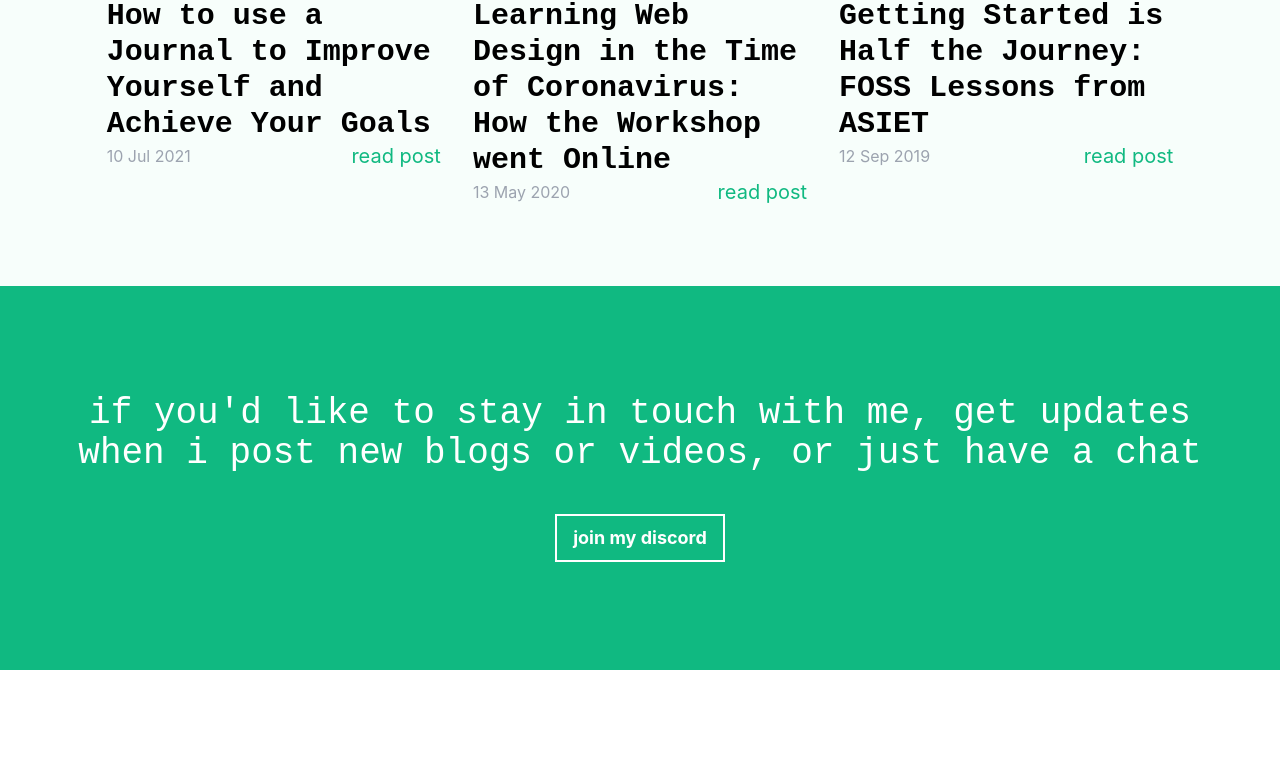
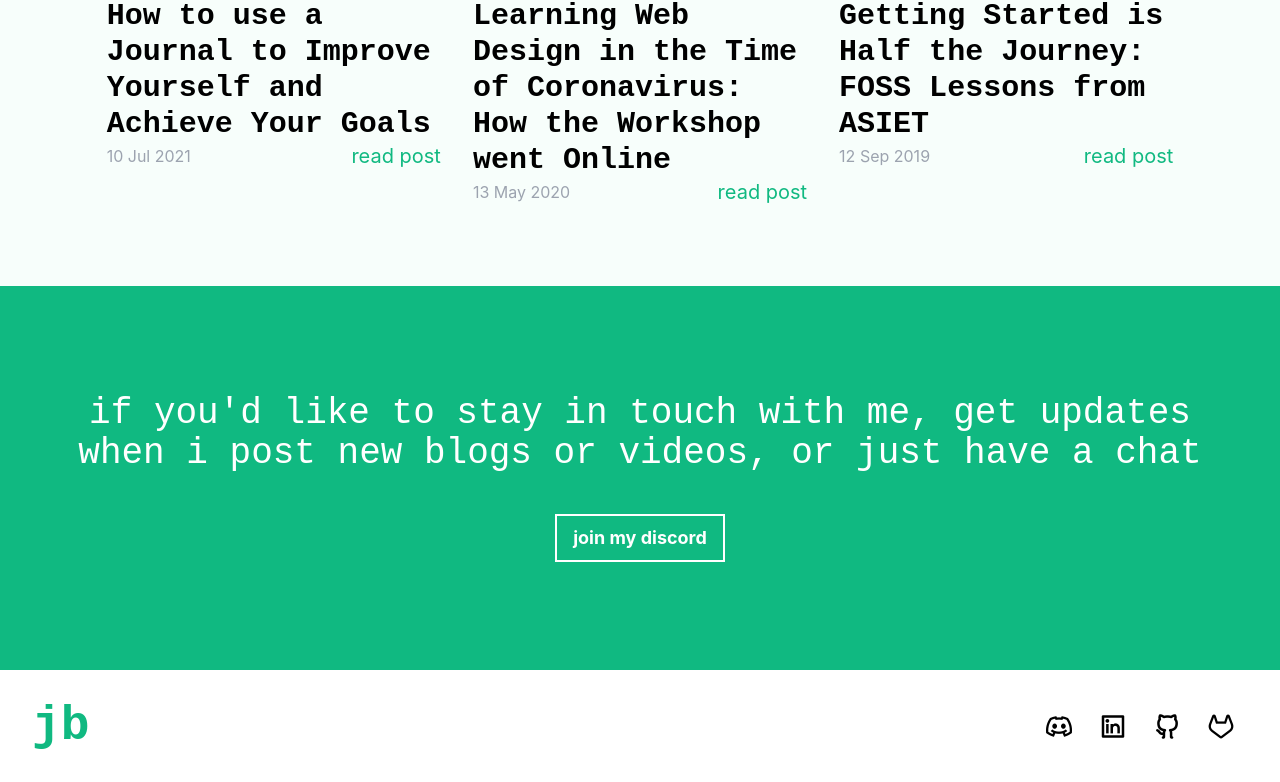
Before and after one commit to jagannathBhat/bhat.dev, a React (Create React App) app: page / in a window 1280 px wide. Shown: the part 2738-3520 px from the top of the page. Before the commit the page ends 3408 px from the top, so only its background shows below. Built offline with nearby package versions, Linux system fonts and the light colour scheme.

Commit message:
add footer section

```diff
--- a/src/App.js
+++ b/src/App.js
@@ -4,6 +4,7 @@ import About from './components/About/index'
 import Blog from './components/Blog'
 import Contact from './components/Contact'
 import Courses from './components/Courses'
+import Footer from './components/Footer'
 
 function App() {
   return (
@@ -12,6 +13,7 @@ function App() {
       <Courses />
       <Blog />
       <Contact />
+      <Footer />
     </>
   )
 }
--- /dev/null
+++ b/src/components/Footer/index.js
@@ -0,0 +1,17 @@
+import React from 'react'
+import { SOCIALS } from '../About/constants'
+
+const Footer = () => (
+  <div className='flex items-center justify-between p-8'>
+    <h1 className='alt-font font-bold mr-4 text-5xl text-green-500'>jb</h1>
+    <div className='text-3xl'>
+      {SOCIALS.map((social, index) => (
+        <a key={index} href={social.link} rel='noreferrer' target='_blank'>
+          <i className={`mx-3 ${social.icon}`}></i>
+        </a>
+      ))}
+    </div>
+  </div>
+)
+
+export default Footer
```
